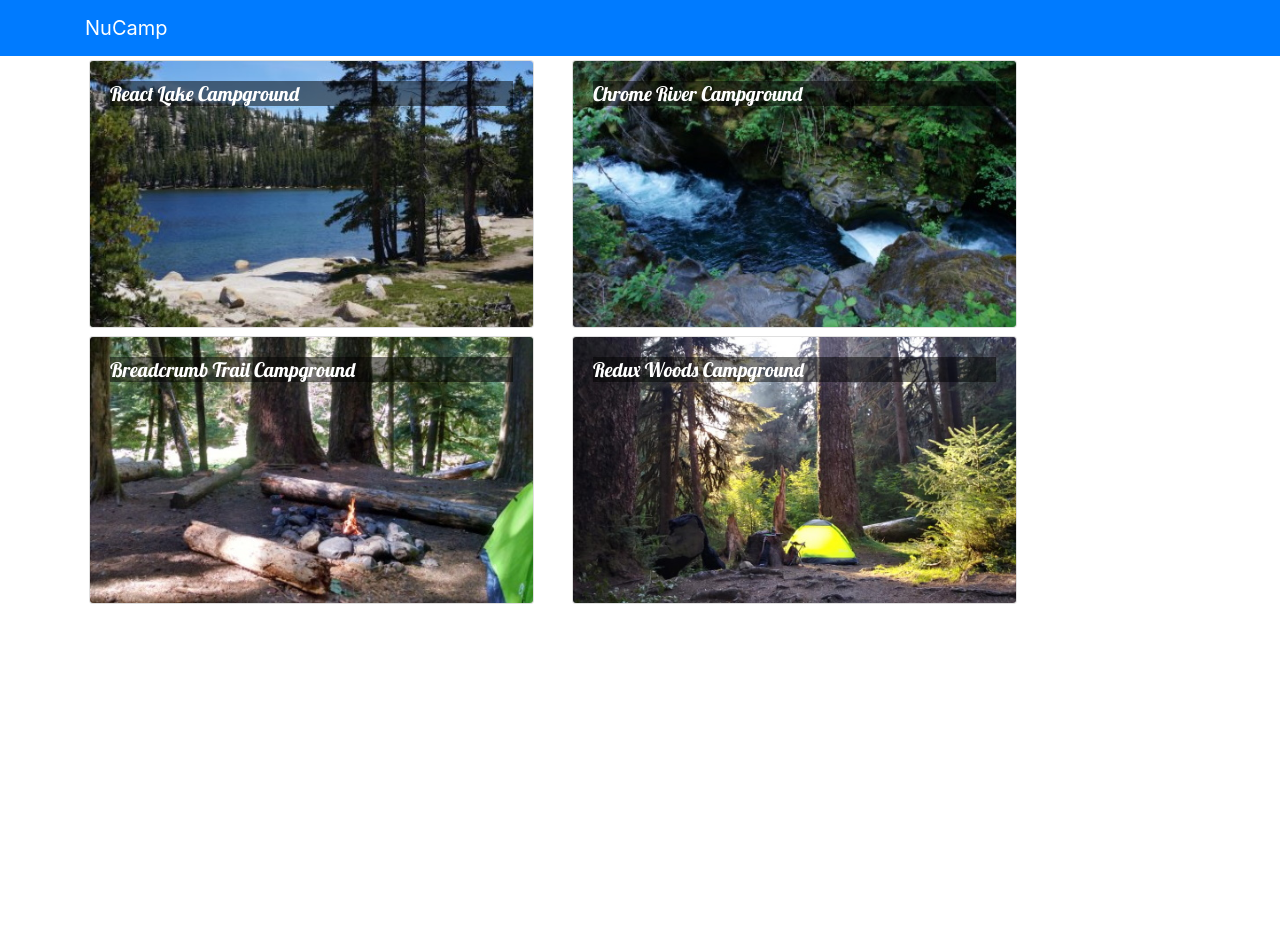
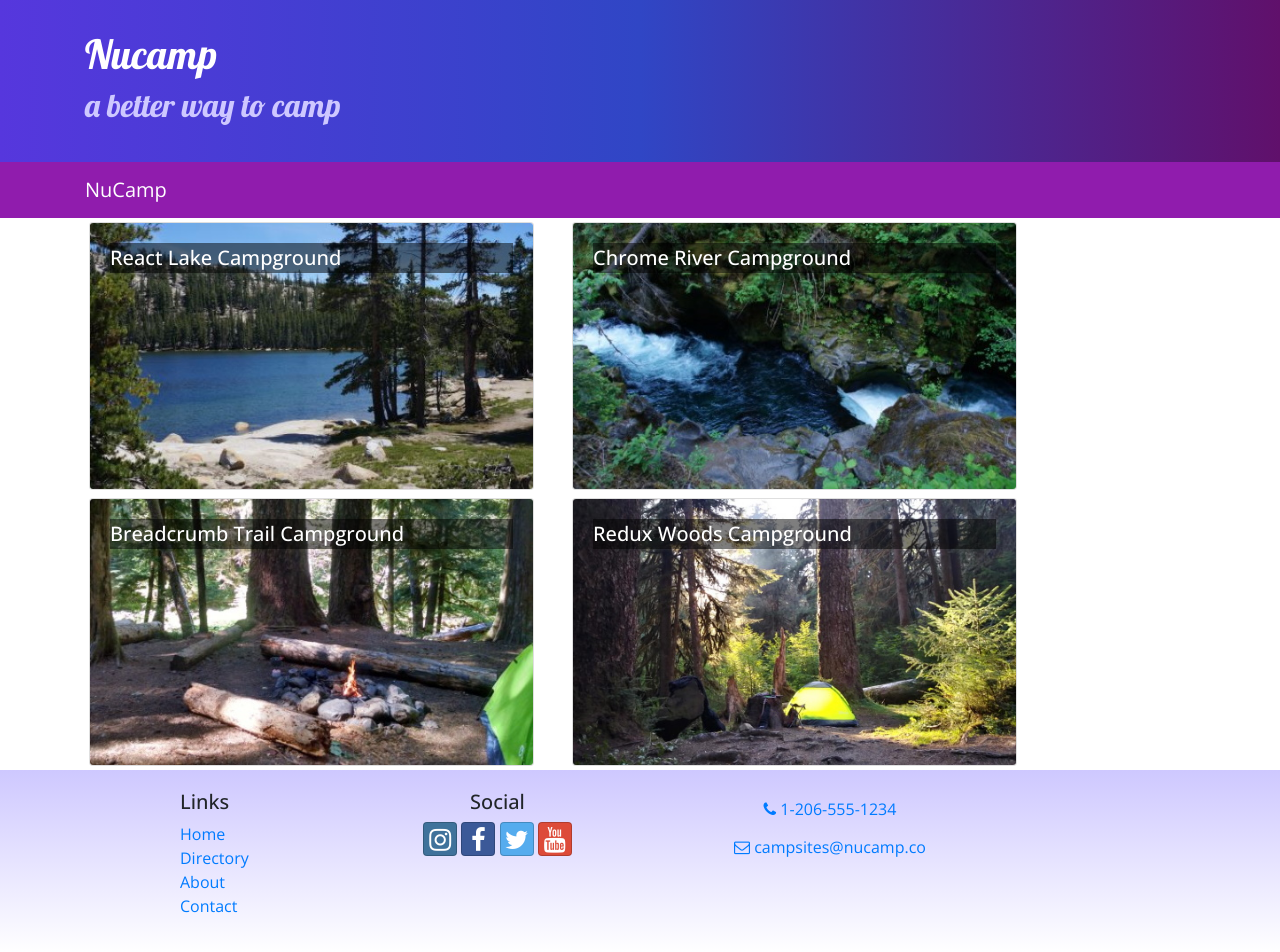
Before and after one commit to dantran16/nucampsite, a React (Create React App) app: page / in a window 1280 px wide. Before the commit the page ends 800 px from the top, so only its background shows below. Built offline with nearby package versions, Linux system fonts and the light colour scheme.

Commit message:
Header and Footer

```diff
--- a/package.json
+++ b/package.json
@@ -7,6 +7,8 @@
     "@testing-library/react": "^11.1.0",
     "@testing-library/user-event": "^12.1.10",
     "bootstrap": "4.5.2",
+    "bootstrap-social": "5.1.1",
+    "font-awesome": "4.7.0",
     "react": "^17.0.2",
     "react-dom": "^17.0.2",
     "react-popper": "1.3.6",
--- a/src/App.css
+++ b/src/App.css
@@ -2,11 +2,66 @@
   font-family: "Open Sans", sans-serif;
 }
 
+h1, h2, h3, .card-body>.card-title{
+  font-family: "Lobster", cursive;
+}
+
 .card-title {
-  font: 500 1.25rem "Lobster", cursive;
+  font-weight: 500;
+  font-size: 1.25rem;
+}
+
+h2{
+  color: #3046C5;
+}
+
+.card-img-overlay .card-title {
+  color: white;
+  background-color: rgba(0, 0, 0, 0.5);
+}abody {
+  font-family: "Open Sans", sans-serif;
+}
+
+h1, h2, h3, .card-body>.card-title {
+  font-family: "Lobster", cursive;
+}
+
+.card-title {
+  font-weight: 500;
+  font-size: 1.25rem;
+}
+
+h2 {
+  color: #3046C5;
 }
 
 .card-img-overlay .card-title {
   color: white;
   background-color: rgba(0, 0, 0, 0.5);
 }
+
+.row-content {
+  padding: 50px 0;
+  border-bottom: 1px ridge;
+  min-height: 200px;
+}
+
+.site-footer {
+  background-image: linear-gradient(#CEC8FF, white);
+  padding: 20px 0;
+}
+
+.jumbotron {
+  margin: 0;
+  padding: 30px;
+  background-image: linear-gradient(to right, #5637DD, #3046C5, #60106B);
+  color: white;
+}
+
+.jumbotron h2 {
+  color: #CEC8FF;
+}
+
+.navbar-dark {
+  background-color: #901CAD;
+}
--- /dev/null
+++ b/src/components/FooterComponent.js
@@ -0,0 +1,34 @@
+import React from 'react'
+
+const Footer = (props) => {
+  return (
+    <footer className="site-footer">
+      <div className="container">
+        <div className="row">
+          <div className="col-4 col-sm-2 offset-1">
+            <h5>Links</h5>
+            <ul className="list-unstyled">
+              <li><a href="#">Home</a></li>
+              <li><a href="#">Directory</a></li>
+              <li><a href="#">About</a></li>
+              <li><a href="#">Contact</a></li>
+            </ul>
+          </div>
+          <div className="col-6 col-sm-3 text-center">
+            <h5>Social</h5>
+            <a className="btn btn-social-icon btn-instagram" href="http://instagram.com/"><i className="fa fa-instagram" /></a>{' '}
+            <a className="btn btn-social-icon btn-facebook" href="http://www.facebook.com/"><i className="fa fa-facebook" /></a>{' '}
+            <a className="btn btn-social-icon btn-twitter" href="http://twitter.com/"><i className="fa fa-twitter" /></a>{' '}
+            <a className="btn btn-social-icon btn-google" href="http://youtube.com/"><i className="fa fa-youtube" /></a>
+          </div>
+          <div className="col-sm-4 text-center">
+            <a role="button" className="btn btn-link" href="tel:+12065551234"><i className="fa fa-phone" /> 1-206-555-1234</a><br />
+            <a role="button" className="btn btn-link" href="mailto:notreal@notreal.co"><i className="fa fa-envelope-o" /> campsites@nucamp.co</a>
+          </div>
+        </div>
+      </div>
+    </footer>
+  )
+}
+
+export default Footer
--- /dev/null
+++ b/src/components/HeaderComponent.js
@@ -0,0 +1,30 @@
+import React, { Component } from 'react'
+import { Navbar, NavbarBrand, Jumbotron } from 'reactstrap'
+
+class Header extends Component{
+  render() {
+    return (
+      <React.Fragment>
+        <Jumbotron fluid>
+          <div className="container">
+            <div className="row">
+              <div className="col">
+                <h1>Nucamp</h1>
+                <h2>a better way to camp</h2>
+              </div>
+            </div>
+          </div>
+        </Jumbotron>
+        <Navbar dark sticky="top">
+          <div className="container">
+            <NavbarBrand href="/">NuCamp</NavbarBrand>
+          </div>
+        </Navbar>
+      </React.Fragment>
+
+
+    );
+  }
+}
+
+export default Header;
--- a/src/components/MainComponent.js
+++ b/src/components/MainComponent.js
@@ -1,8 +1,9 @@
 import React, { Component } from 'react';
-import { Navbar, NavbarBrand } from 'reactstrap';
 import Directory from './DirectoryComponent'
 import { CAMPSITES } from '../shared/campsites'
 import CampsiteInfo from './CampsiteInfoComponent';
+import Header from './HeaderComponent';
+import Footer from './FooterComponent';
 
 class Main extends Component {
   constructor(props) {
@@ -20,13 +21,10 @@
   render() {
     return (
       <div>
-        <Navbar dark color="primary">
-          <div className="container">
-            <NavbarBrand href="/">NuCamp</NavbarBrand>
-          </div>
-        </Navbar>
+        <Header />
         <Directory campsites={this.state.campsites} onClick={campsiteId => this.onCampsiteSelect(campsiteId)}/>
-        <CampsiteInfo campsite={this.state.campsites.filter(campsite => campsite.id === this.state.selectedCampsite)[0]}/>
+        <CampsiteInfo campsite={this.state.campsites.filter(campsite => campsite.id === this.state.selectedCampsite)[0]} />
+        <Footer />
       </div>
     );
   }
--- a/src/index.js
+++ b/src/index.js
@@ -1,11 +1,13 @@
 import React from 'react';
 import ReactDOM from 'react-dom';
 import './index.css';
-import App from './App';
 import reportWebVitals from './reportWebVitals';
 import 'bootstrap/dist/css/bootstrap.min.css'
 import 'typeface-lobster'
 import 'typeface-open-sans'
+import 'font-awesome/css/font-awesome.css';
+import 'bootstrap-social/bootstrap-social.css';
+import App from './App';
 
 ReactDOM.render(
   <React.StrictMode>
```
Also changed, not shown: 1 other file (tests, documents, lock files or other folders).
